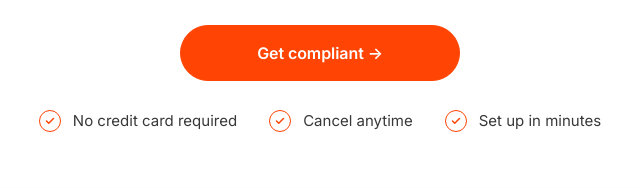
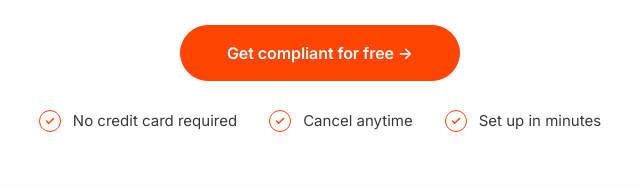
Before and after one commit to RedoMarketing/withdrawals-landing-page, a website: page index.html in a window 1280 px wide. Shown: the part 456-644 px from the top of the page, 320-960 px from the left. Drawn offline with Linux system fonts and the light colour scheme.

Commit message:
Update hero CTA label to "Get compliant for free →"
Co-Authored-By: Claude Opus 4.7 (1M context) <noreply@anthropic.com>

```diff
--- a/index.html
+++ b/index.html
@@ -659,7 +659,7 @@
     </div>
     <h1>Don't get fined 4% of your revenue.</h1>
     <p class="lead">The EU now requires every brand selling into Europe to offer a digital withdrawal option. We turn it on for you in <strong>10 minutes</strong>. Free.</p>
-    <a href="https://app.redo.com/signup" class="btn btn-accent btn-lg">Get compliant →</a>
+    <a href="https://app.redo.com/signup" class="btn btn-accent btn-lg">Get compliant for free →</a>
     <ul class="m-checks">
       <li>No credit card required</li>
       <li>Cancel anytime</li>
```
